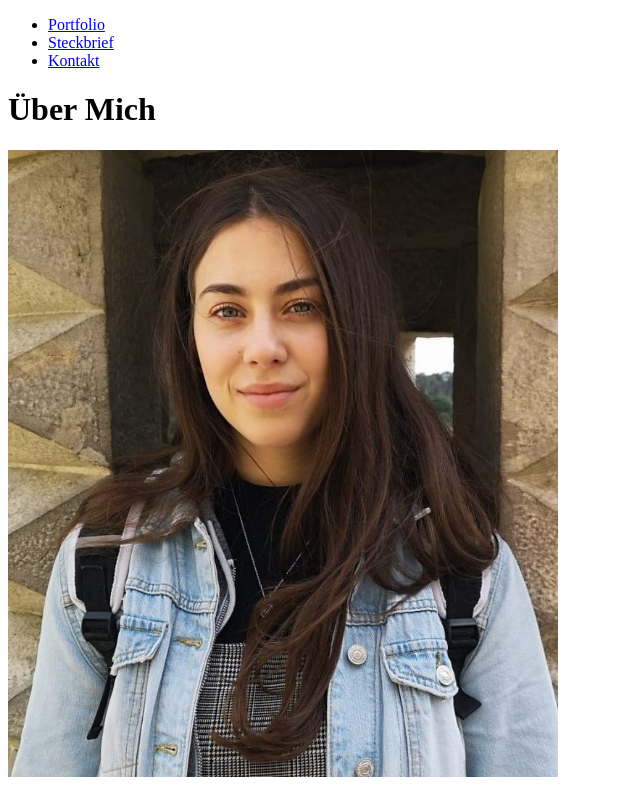
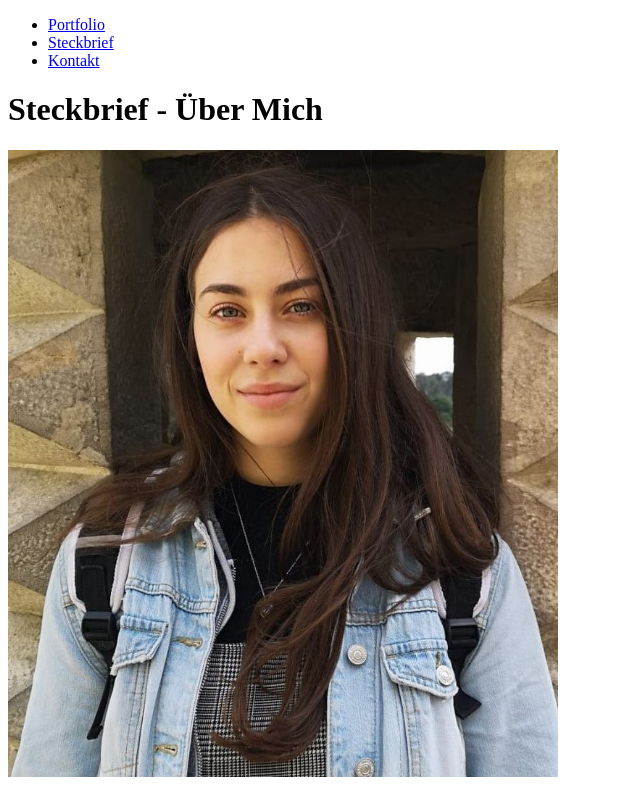
Before and after one commit to LarissaOsmanovic/GIS-SoSe-2021, a plain HTML site: page Praktikumsabgabe.1.2/Steckbrief.html in a window 1280 px wide. Shown: the top 794 px of the page, without its empty margins (0-640 px from the left). Drawn offline with Linux system fonts and the light colour scheme.

Commit message:
NewVersion2.0

```diff
--- a/Praktikumsabgabe.1.2/Steckbrief.html
+++ b/Praktikumsabgabe.1.2/Steckbrief.html
@@ -20,7 +20,7 @@
     </header>
 
     <main>
-        <h1>Über Mich</h1>
+        <h1>Steckbrief - Über Mich</h1>
         <img src="MeinBild.jpg" width="550" alt="Bild von mir">
         <p>Erstmal, <b>Wer bin ich?</b> Ich bin jemand der ständig an sich arbeitet und noch seinen Weg in
             dieser Welt sucht. Eine Person die gerne Zeit für sich nimmt, niemals aufgibt, aber auch jemand der total
```
